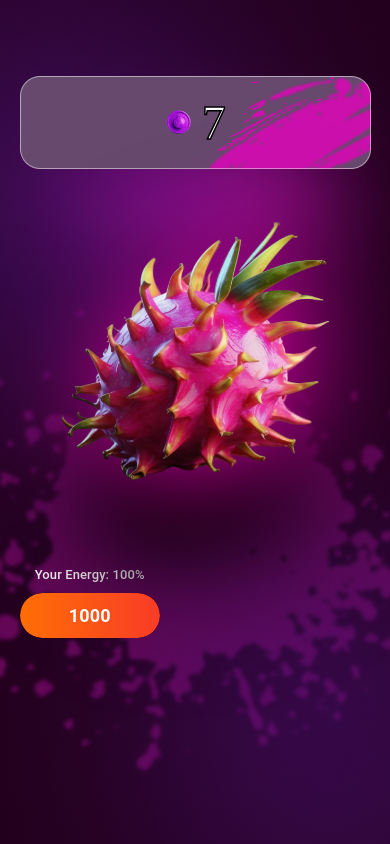
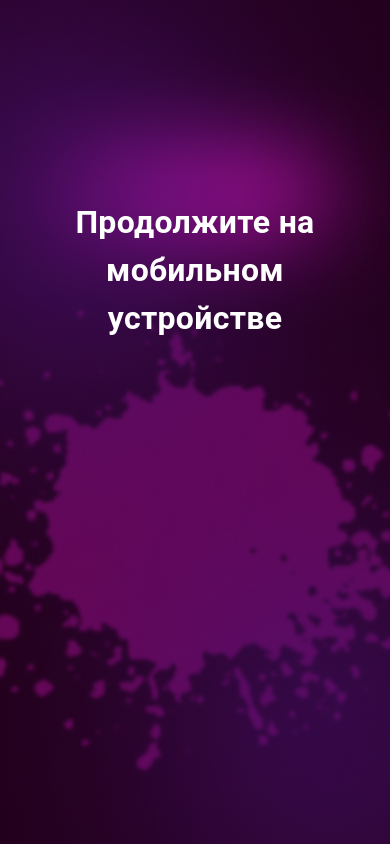
Before and after one commit to Mister-Gallardo/Tapalka-IT, a React (Vite) app: page / in a window 390 px wide. Built offline with nearby package versions, Linux system fonts and the light colour scheme; no server answers; a web font is replaced by a local one.

Commit message:
modile fix

```diff
--- a/package.json
+++ b/package.json
@@ -19,6 +19,7 @@
     "axios": "^1.7.2",
     "node-sass": "^9.0.0",
     "react": "^18.3.1",
+    "react-device-detect": "^2.2.3",
     "react-dom": "^18.3.1",
     "websocket": "^1.0.35"
   },
--- a/src/App.tsx
+++ b/src/App.tsx
@@ -1,8 +1,20 @@
+import { isMobile } from "react-device-detect";
 import Tapalka from "./pages/Tapalka";
 import "./styles/styles.scss";
+import { Box } from "@mui/material";
+import MobileErr from "./components/MobileErr";
 
 function App() {
   // localStorage.clear();
+
+  if (!isMobile) {
+    return (
+      <Box className="main">
+        <MobileErr />
+      </Box>
+    );
+  }
+
   return <Tapalka />;
 }
 
--- a/src/components/MobileErr.tsx
+++ b/src/components/MobileErr.tsx
@@ -4,12 +4,12 @@ function MobileErr() {
   return (
     <Typography
       sx={{
-        display: { xs: "none", md: "block" },
-        fontSize: "38px",
-        fontWeight: "bold",
+        display: "block",
+        fontSize: "32px",
+        fontWeight: "bolder",
         color: "white",
         textAlign: "center",
-        marginTop: "100px",
+        marginTop: "130px",
       }}
     >
       Продолжите на мобильном устройстве
--- a/src/pages/Tapalka.tsx
+++ b/src/pages/Tapalka.tsx
@@ -4,7 +4,6 @@ import ProgressBar from "../components/ProgressBar";
 import { IPosition } from "../services/interfaces";
 import Debounce from "../heplers/Debounce";
 import SetFullScreen from "../heplers/SetFullScreen";
-import MobileErr from "../components/MobileErr";
 import { SendUpdate } from "../services/api/SendUpdate";
 import { GetData, PostData } from "../services/api/FetchData";
 import { SocketListener } from "../services/api/WebSocket";
@@ -166,26 +165,17 @@ function Tapalka() {
       <Box
         sx={{
           display: "flex",
-          gap: "25px",
+          gap: "15px",
           flexDirection: "column",
           justifyContent: "center",
           margin: "0 auto",
         }}
       >
-        <Box
-          component="div"
-          className="score"
-          sx={{ display: { xs: "flex", md: "none" } }}
-        >
+        <Box component="div" className="score">
           <img src="images/score_coin.png" width="30px"></img>
           <Typography>{coins}</Typography>
         </Box>
-        <Button
-          className="tap-counter"
-          onClick={SetFullScreen}
-          disableRipple
-          sx={{ display: { xs: "flex", md: "none" }, justifyContent: "center" }}
-        >
+        <Button className="tap-counter" onClick={SetFullScreen} disableRipple>
           <img
             onTouchStart={(e) => {
               debouncedFunc(e, energy);
@@ -209,12 +199,11 @@ function Tapalka() {
             </Typography>
           )}
         </Button>
-        <MobileErr />
         <Box
           sx={{
             mt: "40px",
             pb: "20px",
-            display: { xs: "flex", md: "none" },
+            display: "flex",
             flexDirection: "column",
             alignItems: "center",
             gap: "8px",
--- a/src/styles/styles.scss
+++ b/src/styles/styles.scss
@@ -16,11 +16,12 @@ body,
   background-repeat: no-repeat;
   background-size: cover;
   width: 100vw;
-  min-height: 715px;
+  min-height: 700px;
   height: 100vh;
   padding: 8vh 5vw 0px;
 
   .score {
+    display: flex;
     background-image: $score_back;
     background-repeat: no-repeat;
     background-position: center center;
@@ -40,6 +41,8 @@ body,
   }
 
   .tap-counter {
+    display: flex;
+    justify-content: center;
     position: static;
 
     .fruit_scale {
@@ -47,9 +50,9 @@ body,
     }
 
     .fruit-image {
-      min-width: 270px;
+      min-width: 250px;
       max-width: 350px;
-      width: 72vw;
+      width: 70vw;
       transition: transform 0.1s;
       filter: drop-shadow(10px 0px 55px rgb(233, 0, 178))
         drop-shadow(0px 80px 40px black);
@@ -61,7 +64,7 @@ body,
       padding: 0px 12px;
       // line-height: 0px;
       font-size: 30px;
-      opacity: .9;
+      opacity: 0.9;
       font-weight: 900;
       color: white;
       font-family: "Japanese 3017";
```
Also changed, not shown: 1 other file (tests, documents, lock files or other folders).
